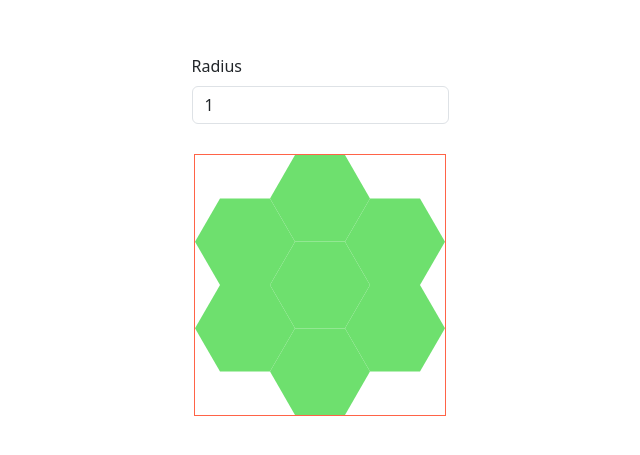
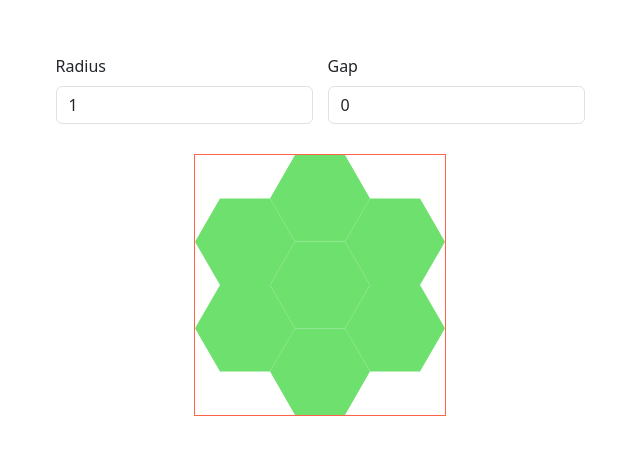
Before and after one commit to serge-st/ng-hex-2048-server, an Angular app: page /game in a window 1280 px wide. Shown: the part 165-620 px from the top of the page, without its empty margins (320-960 px from the left). Built offline with nearby package versions, Linux system fonts and the light colour scheme.

Commit message:
feat: implement state management

```diff
--- a/src/app/game-setup-form/game-setup-form.component.html
+++ b/src/app/game-setup-form/game-setup-form.component.html
@@ -1,3 +1,5 @@
+@if (currentState) {
+  <div>
     <label for="radius" class="form-label">Radius</label>
     <!-- !! TODO change to min="1" later on -->
     <input
@@ -7,6 +9,22 @@
       type="number"
       class="form-control"
       aria-label="Radius"
-  [(ngModel)]="radius"
+      [value]="currentState.radius"
       (input)="setRadius(radiusInput.value)"
     />
+  </div>
+
+  <div>
+    <label for="gap" class="form-label">Gap</label>
+    <input
+      #gapInput
+      id="gap"
+      min="0"
+      type="number"
+      class="form-control"
+      aria-label="Gap"
+      [value]="currentState.gap"
+      (input)="setGap(gapInput.value)"
+    />
+  </div>
+}
--- a/src/app/game-setup-form/game-setup-form.component.scss
+++ b/src/app/game-setup-form/game-setup-form.component.scss
@@ -1 +1,4 @@
-// !! TODO add styles of remove
+:host {
+  display: flex;
+  gap: 15px;
+}
--- a/src/app/game-setup-form/game-setup-form.component.ts
+++ b/src/app/game-setup-form/game-setup-form.component.ts
@@ -1,6 +1,7 @@
-import { Component } from '@angular/core';
+import { Component, OnInit } from '@angular/core';
 import { FormsModule } from '@angular/forms';
 import { StoreService } from '@app/shared/services';
+import { State } from '@app/shared/services/state';
 
 @Component({
   selector: 'app-game-setup-form',
@@ -9,13 +10,22 @@ import { StoreService } from '@app/shared/services';
   templateUrl: './game-setup-form.component.html',
   styleUrl: './game-setup-form.component.scss',
 })
-export class GameSetupFormComponent {
-  public radius: string;
-  constructor(public storeService: StoreService) {
-    this.radius = this.storeService.state.radius.toString();
+export class GameSetupFormComponent implements OnInit {
+  currentState!: State;
+
+  constructor(private storeService: StoreService) {}
+
+  setRadius(radius: string): void {
+    this.storeService.setRadius(Number(radius));
   }
 
-  setRadius(radius: string) {
-    this.storeService.state.radius = Number(radius);
+  setGap(gap: string): void {
+    this.storeService.setGap(Number(gap));
+  }
+
+  ngOnInit(): void {
+    this.storeService.state$.subscribe((state) => {
+      this.currentState = state;
+    });
   }
 }
--- a/src/app/grid/grid.component.ts
+++ b/src/app/grid/grid.component.ts
@@ -1,8 +1,9 @@
-import { Component, Input, OnChanges } from '@angular/core';
+import { Component, Input, OnInit } from '@angular/core';
 import { HexagonComponent } from '@app/hexagon';
 import { StyleVariables, Position, HexCoord } from '@app/shared/interfaces';
 import { GridUtilityComponent } from '@app/shared/components';
 import { NgFor } from '@angular/common';
+import { StoreService } from '@app/shared/services';
 
 @Component({
   selector: 'app-grid',
@@ -11,8 +12,13 @@ import { NgFor } from '@angular/common';
   templateUrl: './grid.component.html',
   styleUrl: './grid.component.scss',
 })
-export class GridComponent extends GridUtilityComponent implements OnChanges {
-  @Input({ required: true }) radius!: number;
+export class GridComponent extends GridUtilityComponent implements OnInit {
+  constructor(private storeService: StoreService) {
+    super();
+  }
+
+  radius!: number;
+  gap!: number;
   @Input({ required: true }) hexWidth!: number;
   hexHeight: number = 0;
 
@@ -20,7 +26,9 @@ export class GridComponent extends GridUtilityComponent implements OnChanges {
   gridHeight!: number;
 
   setGridWidth(): void {
-    this.gridWidth = this.hexWidth + this.hexWidth * 1.5 * this.radius;
+    this.gridWidth =
+      // this.hexWidth + this.hexWidth * 1.5 * this.radius + (this.gap * 6 * this.radius) / this.coordToPixel.f0;
+      this.hexWidth + this.hexWidth * 1.5 * this.radius;
   }
 
   setGridHeight(): void {
@@ -52,7 +60,7 @@ export class GridComponent extends GridUtilityComponent implements OnChanges {
 
   styleVariables!: StyleVariables;
 
-  ngOnChanges(): void {
+  updateProperies(): void {
     this.setHexHeight();
 
     this.setGridWidth();
@@ -64,4 +72,12 @@ export class GridComponent extends GridUtilityComponent implements OnChanges {
 
     this.setStyleVariables(this.gridWidth, this.gridHeight);
   }
+
+  ngOnInit(): void {
+    this.storeService.state$.subscribe((state) => {
+      this.radius = state.radius;
+      this.gap = state.gap;
+      this.updateProperies();
+    });
+  }
 }
--- a/src/app/hexagon/hexagon.component.ts
+++ b/src/app/hexagon/hexagon.component.ts
@@ -1,6 +1,7 @@
 import { Component, Input, OnChanges } from '@angular/core';
 import { StyleVariables, HexCoord, Position } from '@app/shared/interfaces';
 import { GridUtilityComponent } from '@app/shared/components';
+import { StoreService } from '@app/shared/services';
 
 @Component({
   selector: 'app-hexagon',
@@ -10,6 +11,12 @@ import { GridUtilityComponent } from '@app/shared/components';
   styleUrl: './hexagon.component.scss',
 })
 export class HexagonComponent extends GridUtilityComponent implements OnChanges {
+  constructor(private storeService: StoreService) {
+    super();
+  }
+
+  gap: number = 0;
+
   @Input({ required: true }) coord!: HexCoord;
   validateHexCoordinates() {
     if (Math.round(this.coord.q + this.coord.r + this.coord.s) !== 0) {
@@ -23,13 +30,17 @@ export class HexagonComponent extends GridUtilityComponent implements OnChanges
   styleVariables!: StyleVariables;
 
   @Input({ required: true }) offset!: Position;
-  @Input() gap: number = 0;
   pixelCoord!: Position;
 
   setPixelCoords(): void {
     const hexRadius = this.hexWidth / 2;
-    const x = (this.coordToPixel.f0 * this.coord.q + this.coordToPixel.f1 * this.coord.r) * (hexRadius + this.gap);
-    const y = (this.coordToPixel.f2 * this.coord.q + this.coordToPixel.f3 * this.coord.r) * (hexRadius + this.gap);
+    // implementation of the coordinate calculation for every radius withoud gap
+    const x = (this.coordToPixel.f0 * this.coord.q + this.coordToPixel.f1 * this.coord.r) * hexRadius;
+    const y = (this.coordToPixel.f2 * this.coord.q + this.coordToPixel.f3 * this.coord.r) * hexRadius;
+    // !! (TESTING GAP) TODO remove after testing
+    // const x = (this.coordToPixel.f0 * this.coord.q + this.coordToPixel.f1 * this.coord.r) * (hexRadius + this.gap);
+    // const y = (this.coordToPixel.f2 * this.coord.q + this.coordToPixel.f3 * this.coord.r) * (hexRadius + this.gap);
+
     // Offset is needed to place the hexagon { q: 0, r: 0, s: 0 } in the center of the grid
     // and the following hexagons around it
     const xWithOffset = x + this.offset.x;
@@ -45,5 +56,18 @@ export class HexagonComponent extends GridUtilityComponent implements OnChanges
     this.setHexHeight();
     this.setPixelCoords();
     this.setStyleVariables(this.hexWidth, this.hexHeight, this.pixelCoord.x, this.pixelCoord.y);
+    // !! TODO remove after testing
+    // this.route.queryParams.subscribe((params) => {
+    //   this.gap = Number(params['gap']);
+    //   this.setPixelCoords();
+    //   this.setStyleVariables(this.hexWidth, this.hexHeight, this.pixelCoord.x, this.pixelCoord.y);
+    //   if (this.coord.s === this.storeService.state.radius && this.coord.r === -this.storeService.state.radius) {
+    //     console.log('topmost hex:', this.styleVariables);
+    //   }
+    //   if (this.coord.s === this.storeService.state.radius && this.coord.q === -this.storeService.state.radius) {
+    //     console.log('GAP:', params['gap'], 'RADIUS:', this.storeService.state.radius);
+    //     console.log('leftmost hex:', this.styleVariables);
+    //   }
+    // });
   }
 }
--- a/src/app/pages/game-page/game-page.component.html
+++ b/src/app/pages/game-page/game-page.component.html
@@ -1,4 +1,4 @@
 <main>
   <app-game-setup-form></app-game-setup-form>
-  <app-grid [radius]="storeService.state.radius" [hexWidth]="100"></app-grid>
+  <app-grid [hexWidth]="100"></app-grid>
 </main>
--- a/src/app/shared/services/state.ts
+++ b/src/app/shared/services/state.ts
@@ -1,3 +1,4 @@
 export interface State {
   radius: number;
+  gap: number;
 }
--- a/src/app/shared/services/store.service.ts
+++ b/src/app/shared/services/store.service.ts
@@ -1,13 +1,35 @@
 import { Injectable } from '@angular/core';
 import { State } from './state';
+import { BehaviorSubject, Observable } from 'rxjs';
 
 const initialState: State = {
   radius: 1,
+  gap: 0,
 };
 
 @Injectable({
   providedIn: 'root',
 })
 export class StoreService {
-  state: State = initialState;
+  private state = new BehaviorSubject<State>(initialState);
+
+  state$: Observable<State> = this.state.asObservable();
+
+  getState(): State {
+    return this.state.value;
+  }
+
+  setState(newState: Partial<State>): void {
+    this.state.next({ ...this.getState(), ...newState });
+    // !! TODO: remove after testing
+    console.log('new state', this.state.value);
+  }
+
+  setRadius(radius: number): void {
+    this.setState({ radius });
+  }
+
+  setGap(gap: number): void {
+    this.setState({ gap });
+  }
 }
```
Lines whose indentation alone changed are shown as unchanged.
